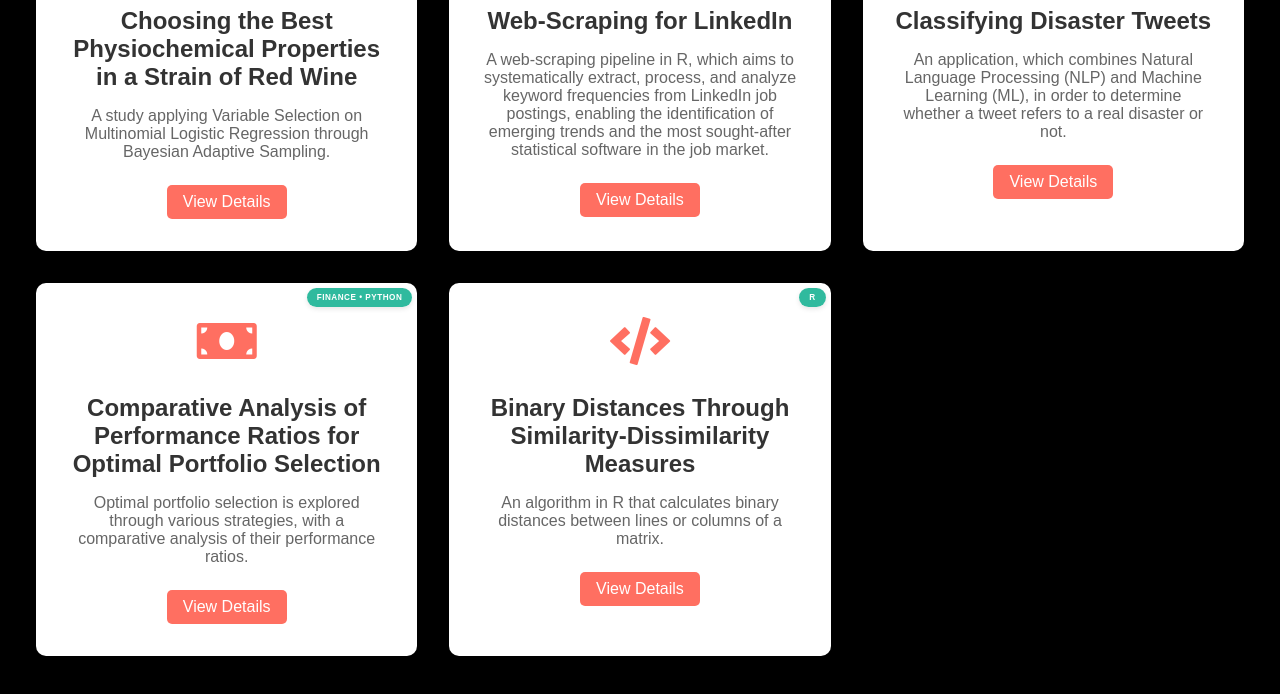
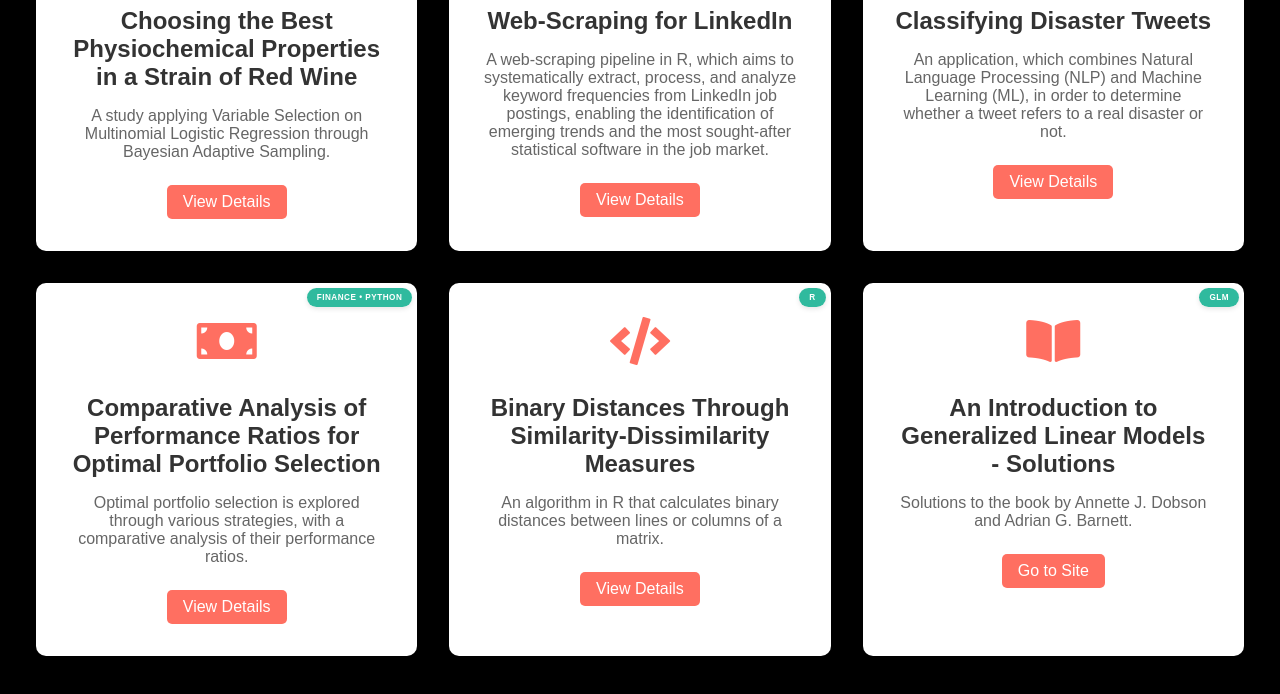
Before and after one commit to Kons88/PersonalSite, a plain HTML site: page index.html in a window 1280 px wide. Shown: the part 1065-1759 px from the top of the page. Drawn offline with nearby package versions, Linux system fonts and the light colour scheme.

Commit message:
Add files via upload

```diff
--- a/index.html
+++ b/index.html
@@ -103,6 +103,17 @@
             <h3>Binary Distances Through Similarity-Dissimilarity Measures</h3>
             <p>An algorithm in R that calculates binary distances between lines or columns of a matrix.</p>
             <a href="#" class="project-link" data-modal="modal5">View Details</a>
+          </div>
+
+          <!-- Project 6 -->
+          <div class="project-card">
+            <div class="project-icon">
+              <div class="project-flair">GLM</div>
+              <i class='fas fa-book-open'></i>
+            </div>
+            <h3>An Introduction to Generalized Linear Models - Solutions</h3>
+            <p>Solutions to the book by Annette J. Dobson and Adrian G. Barnett.</p>
+            <a href="https://kons88.github.io/IGLMSolutions/" class="link">Go to Site</a>
           </div>
 
         </div>
--- a/script.js
+++ b/script.js
@@ -40,6 +40,10 @@ window.addEventListener('scroll', function () {
   }
 });
 
+document.querySelector('.link').addEventListener('click', function(event) {
+  // Allow the link to work as expected
+});
+
 
 // Open modal when "View Details" is clicked
 document.querySelectorAll('.project-link').forEach(link => {
--- a/styles.css
+++ b/styles.css
@@ -213,6 +213,24 @@ a:hover {
   background: #ff4a3d;
 }
 
+.link {
+  pointer-events: all; /* Ensure the link is clickable */
+  position: relative; /* Ensure it's not hidden behind other elements */
+  z-index: 1; /* Bring it to the front if needed */
+  text-decoration: none; /* Optional: Remove underline */
+  color: #fff; /* Optional: Inherit text color */
+  display: inline-block;
+  padding: 0.5rem 1rem;
+  background: #ff6f61;
+  text-decoration: none;
+  border-radius: 5px;
+  transition: background 0.3s;
+}
+
+.link:hover {
+  background: #ff4a3d;
+}
+
 /* Modal Styling */
 .modal {
   display: none; /* Hidden by default */
```
Also changed, not shown: 1 other file.
